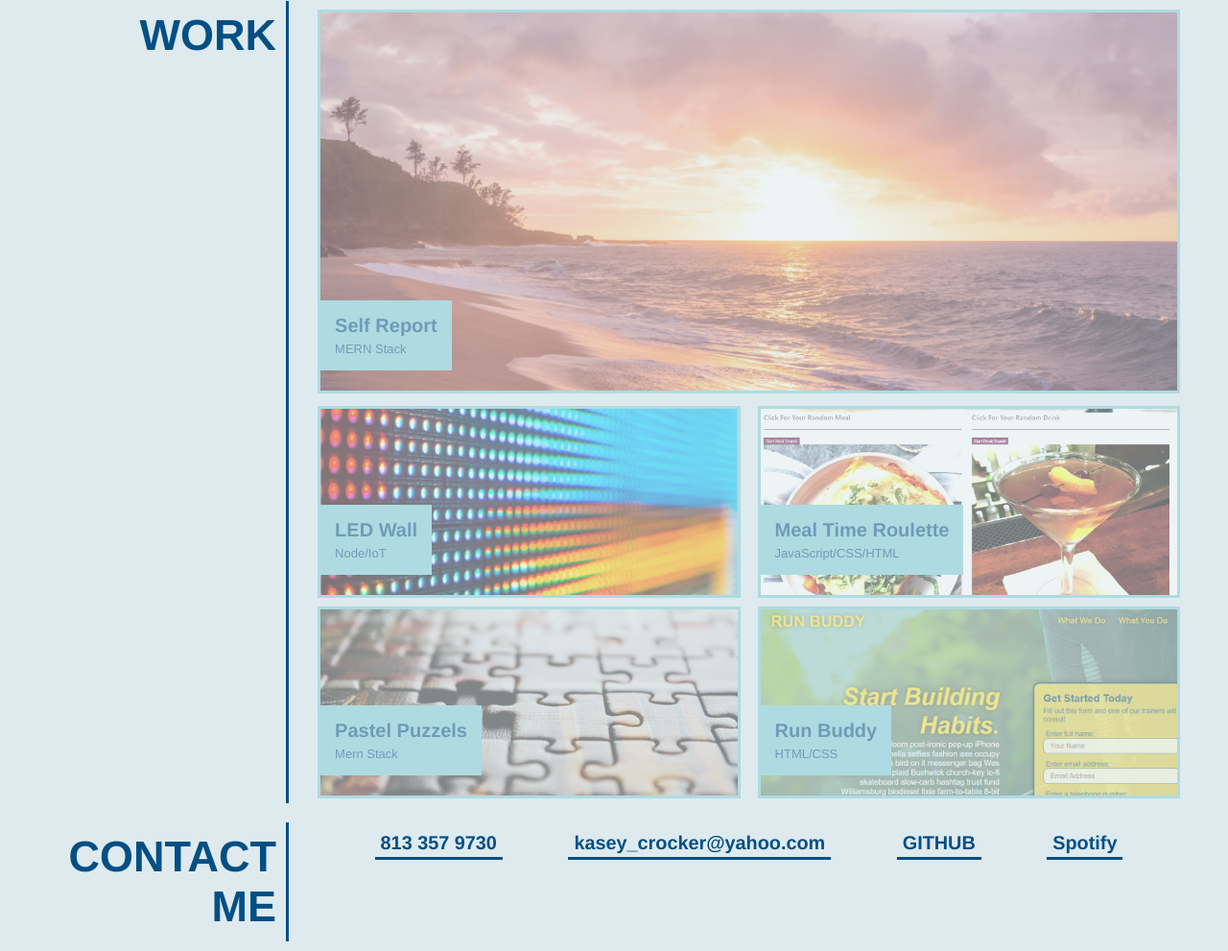
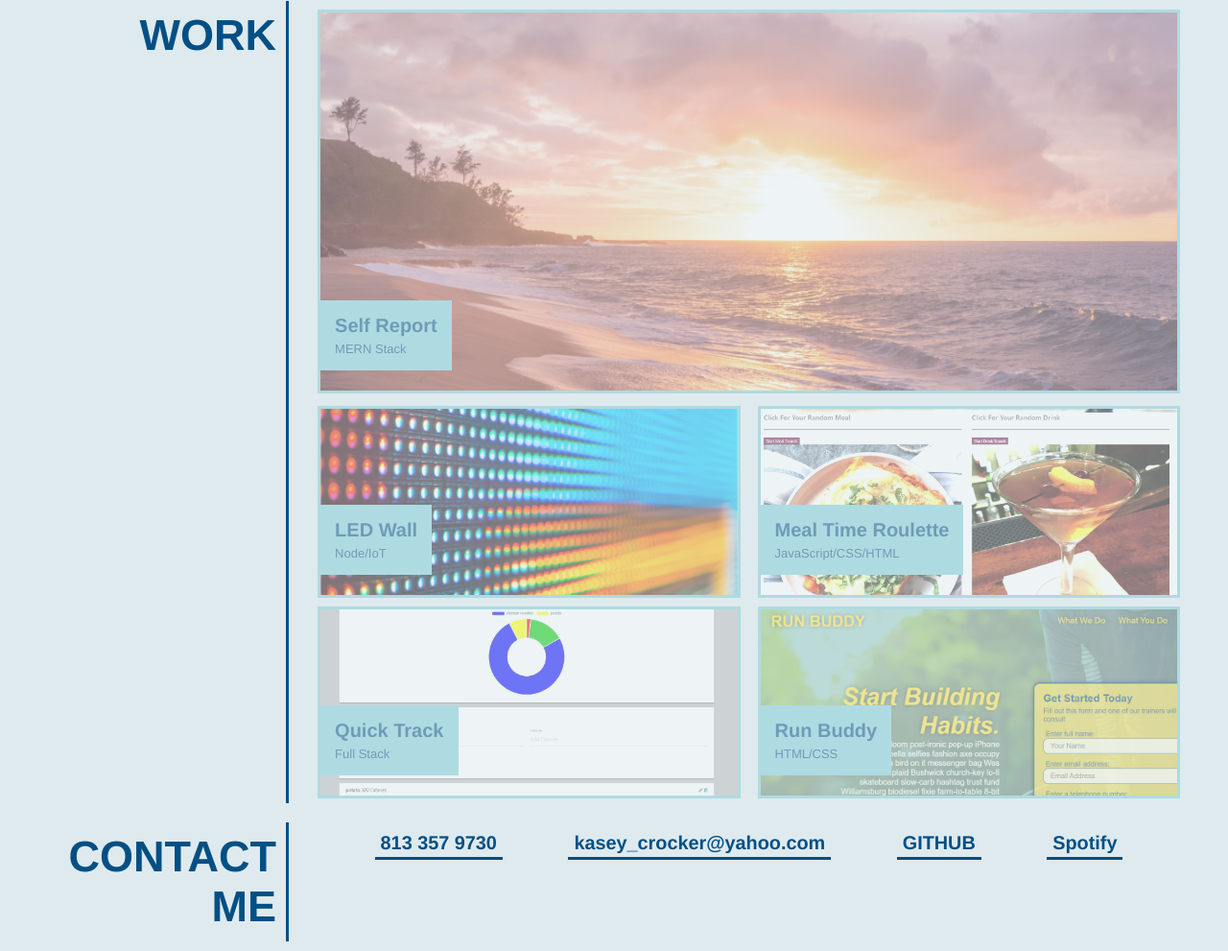
Before and after one commit to KaseyCrocker/kaseys-portfolio, a plain HTML site: page index.html in a window 1280 px wide. Shown: the part 541-1532 px from the top of the page at 96% size. Drawn offline with Linux system fonts and the light colour scheme.

Commit message:
Quick Track added

```diff
--- a/assets/css/style.css
+++ b/assets/css/style.css
@@ -161,8 +161,8 @@
     background-position: center;
   }
 
-  #pastel-puzzels {
-    background-image: url("../images/puzzles.jpg");
+  #quick-track {
+    background-image: url("../images/quick-track.jpg");
     background-size: cover;
     background-position: center;
   }
--- a/index.html
+++ b/index.html
@@ -79,12 +79,12 @@
             </div>
           </div>
         </a>
-        <a href="">
-          <div id="pastel-puzzels" class="small-img">
+        <a href="https://fast-tundra-42465.herokuapp.com/">
+          <div id="quick-track" class="small-img">
             <div>
-              Pastel Puzzels
+              Quick Track
               <div>
-                Mern Stack
+                Full Stack
               </div>
             </div>
           </div>
```
Also changed, not shown: assets/images/quick-track.jpg (added).
